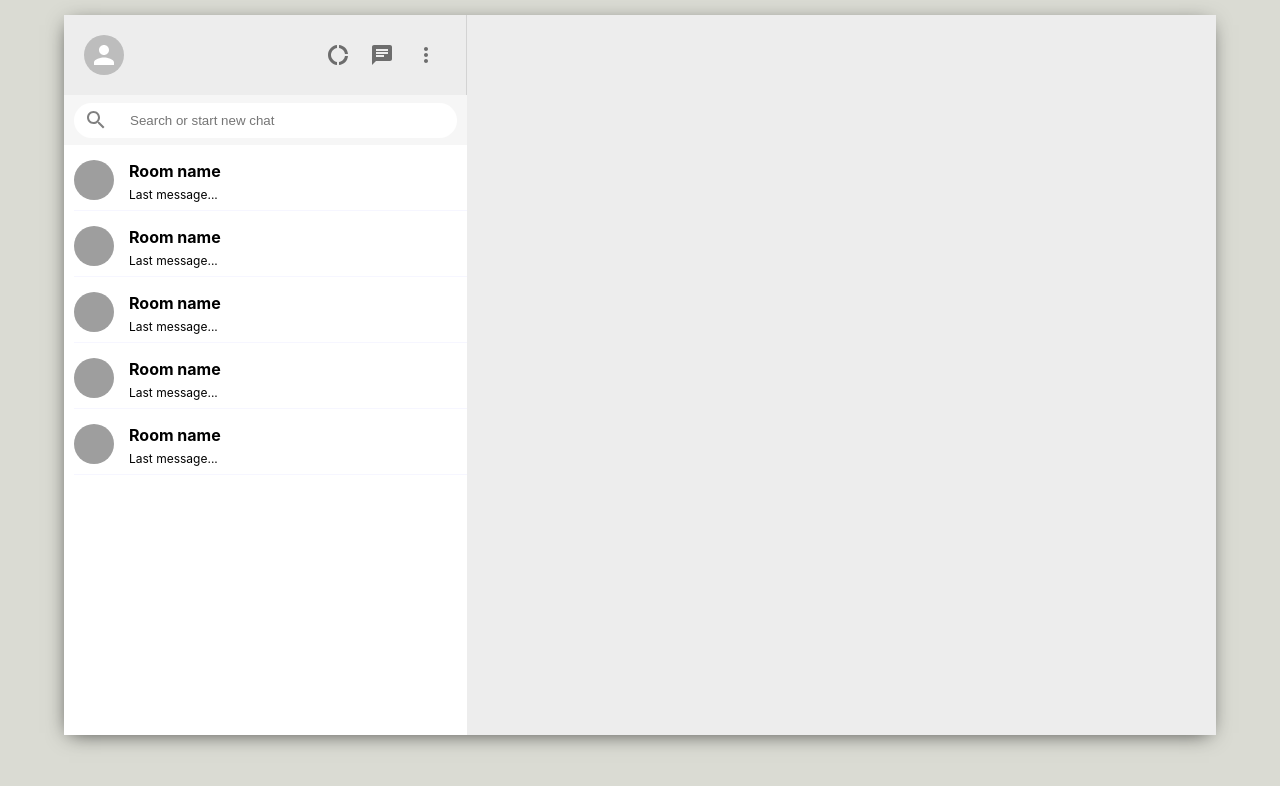
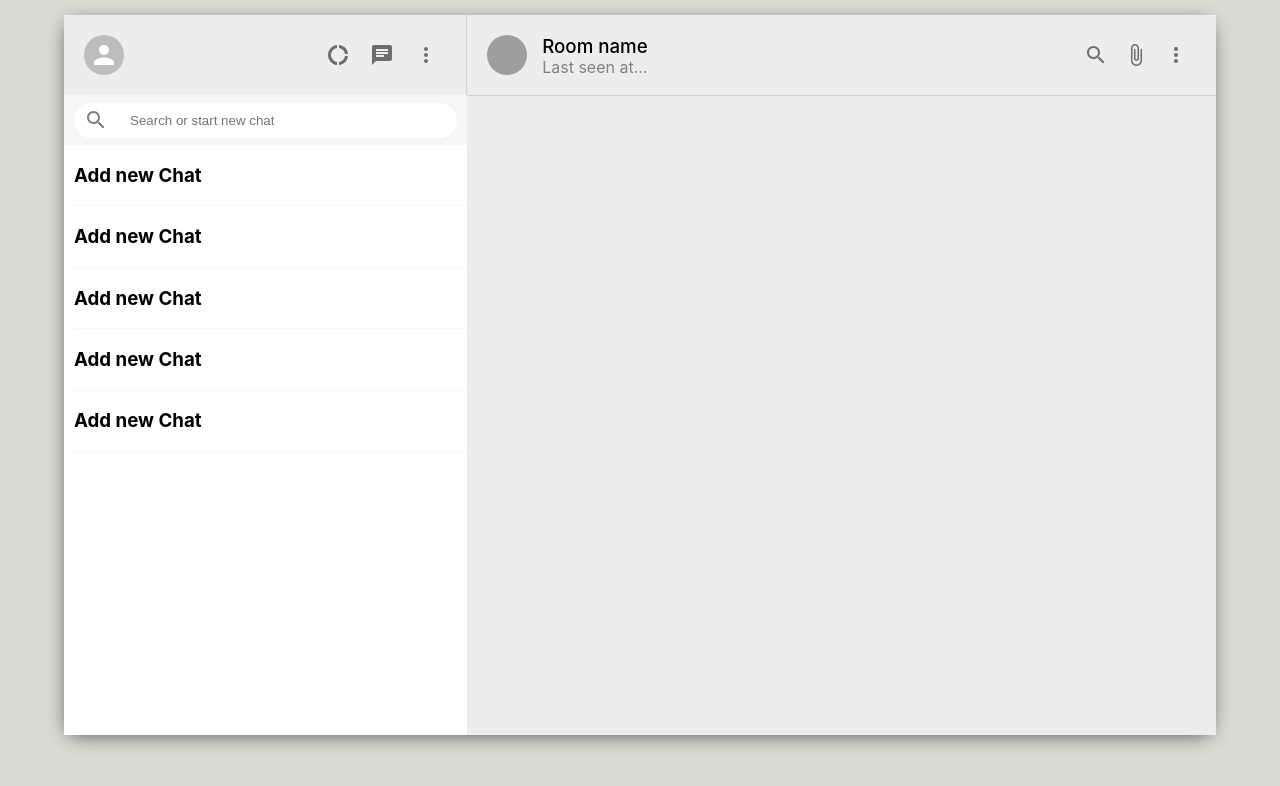
Before and after one commit to leoxP/whatsapp-clone, a React (Create React App) app in the folder whatsapp_clone/: page / in a window 1280 px wide. Shown: the top 786 px of the page. Built offline with nearby package versions, Linux system fonts and the light colour scheme; grey boxes are pictures that could not be loaded.

Commit message:
chat styling

```diff
--- a/whatsapp_clone/src/App.js
+++ b/whatsapp_clone/src/App.js
@@ -1,13 +1,14 @@
 import React from "react";
 import "./App.css";
 import Sidebar from "./Sidebar";
+import Chat from "./Chat";
 
 function App() {
   return (
     <div className="app">
       <div className="app__body">
         <Sidebar />
-        {/* Chat */}
+        <Chat />
       </div>
     </div>
   );
--- /dev/null
+++ b/whatsapp_clone/src/Chat.css
@@ -0,0 +1,33 @@
+ .chat{
+    flex:0.65;
+ }
+
+ .chat__header{
+    height: 40px;
+ }
+
+ .chat__headerInfo{
+    flex:1;
+    padding-left: 15px;
+ }
+
+ .chat__headerInfo > h3{
+    margin-bottom: 3px;
+    font-weight: 500;
+ }
+
+ .chat__headerInfo > p{
+    margin-top: -4px;
+    color: gray;
+ }
+
+ .chat__header{
+    padding: 20px;
+    display: flex;
+    align-items: center;
+    border-bottom: 1px solid lightgray;
+ }
+
+ .chat__body{
+
+ }
--- /dev/null
+++ b/whatsapp_clone/src/Chat.js
@@ -0,0 +1,43 @@
+import React, { useEffect, useState } from "react";
+import "./Chat.css";
+import { Avatar, IconButton } from "@mui/material";
+import { AttachFile, MoreVert, SearchOutlined } from "@mui/icons-material";
+
+function Chat() {
+  const [seed, setSeed] = useState("");
+
+  useEffect(() => {
+    setSeed(Math.floor(Math.random() * 5000));
+  }, []);
+
+  return (
+    <div className="chat">
+      <div className="chat__header">
+        <Avatar
+          src={`https://api.dicebear.com/7.x/adventurer/svg?seed=${seed}`}
+        />
+        <div className="chat__headerInfo">
+          <h3>Room name</h3>
+          <p>Last seen at...</p>
+        </div>
+        <div className="chat__headerRight">
+          <IconButton>
+            <SearchOutlined />
+          </IconButton>
+          <IconButton>
+            <AttachFile />
+          </IconButton>
+          <IconButton>
+            <MoreVert />
+          </IconButton>
+        </div>
+      </div>
+
+      <div className="chat__body"></div>
+
+      <div className="chat__footer"></div>
+    </div>
+  );
+}
+
+export default Chat;
--- a/whatsapp_clone/src/Sidebar.js
+++ b/whatsapp_clone/src/Sidebar.js
@@ -35,10 +35,10 @@ function Sidebar() {
 
       <div className="sidebar__chats">
         <SidebarChat />
-        <SidebarChat />
-        <SidebarChat />
-        <SidebarChat />
-        <SidebarChat />
+        <SidebarChat addNewChat/>
+        <SidebarChat addNewChat/>
+        <SidebarChat addNewChat/>
+        <SidebarChat addNewChat/>
       </div>
     </div>
   );
--- a/whatsapp_clone/src/SidebarChat.js
+++ b/whatsapp_clone/src/SidebarChat.js
@@ -2,7 +2,7 @@ import React, { useState, useEffect } from "react";
 import "./SidebarChat.css";
 import { Avatar } from "@mui/material";
 
-function SidebarChat() {
+function SidebarChat(addNewChat) {
     const [seed, setSeed] = useState(""); /*Initial state of seed */
            /* variable,function */
 
@@ -17,7 +17,14 @@ function SidebarChat() {
         marginRight: '15px'
     };
 
-    return (
+    const createChat=()=>{
+        const roomName=prompt("Please enter name for chat")
+        if(roomName){
+            //do some stuff
+        }
+    };
+
+    return !addNewChat ?(
         <div className="sidebarChat">
             <Avatar style={avatarStyle} src={`https://api.dicebear.com/7.x/adventurer/svg?seed=${seed}`} />
             <div className="sidebarChat__info">
@@ -25,6 +32,10 @@ function SidebarChat() {
                 <p>Last message...</p>
             </div>
         </div>
+    ): (
+        <div onClick={createChat} className="sidebarChat">
+            <h3>Add new Chat</h3>
+        </div>
     );
 }
 
```
